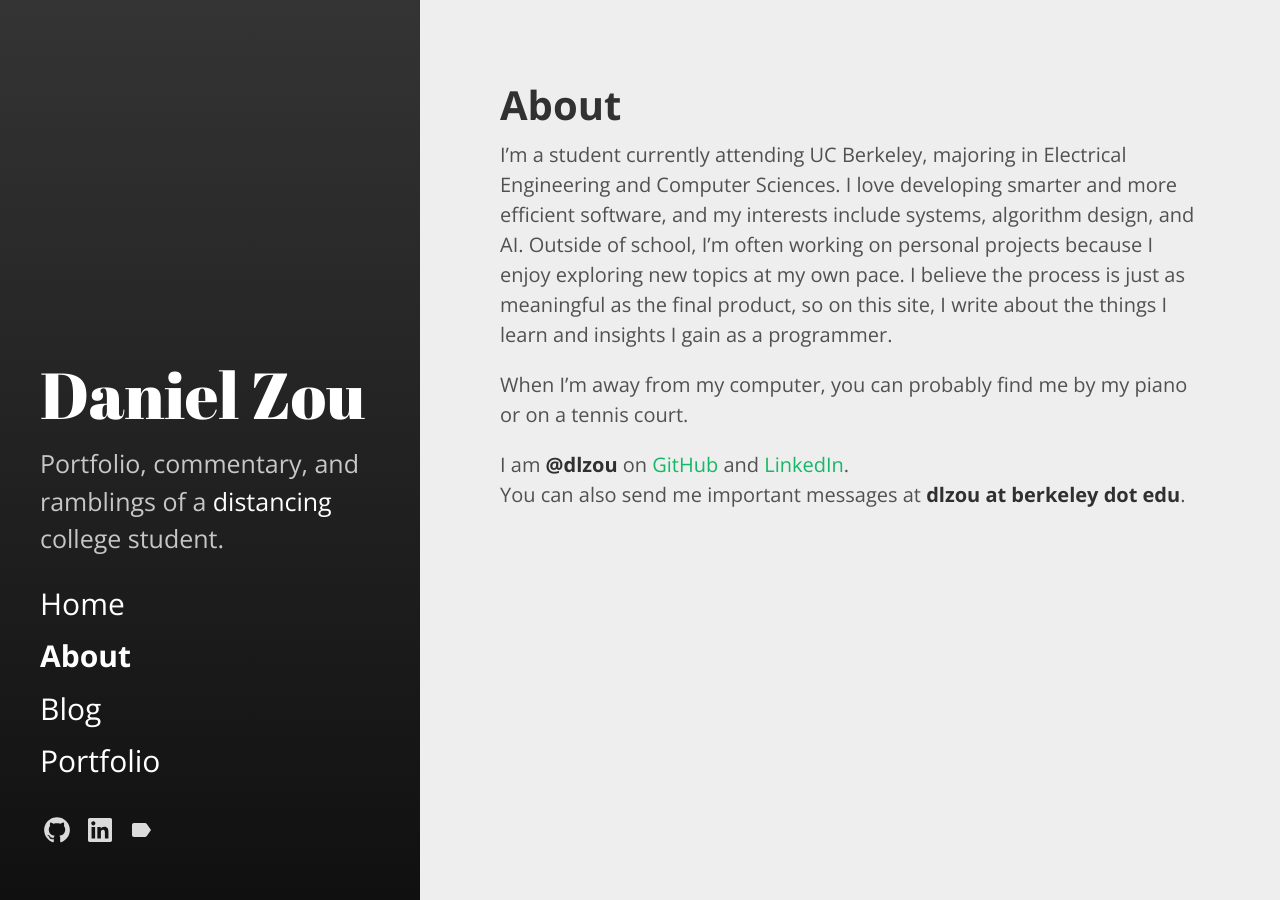
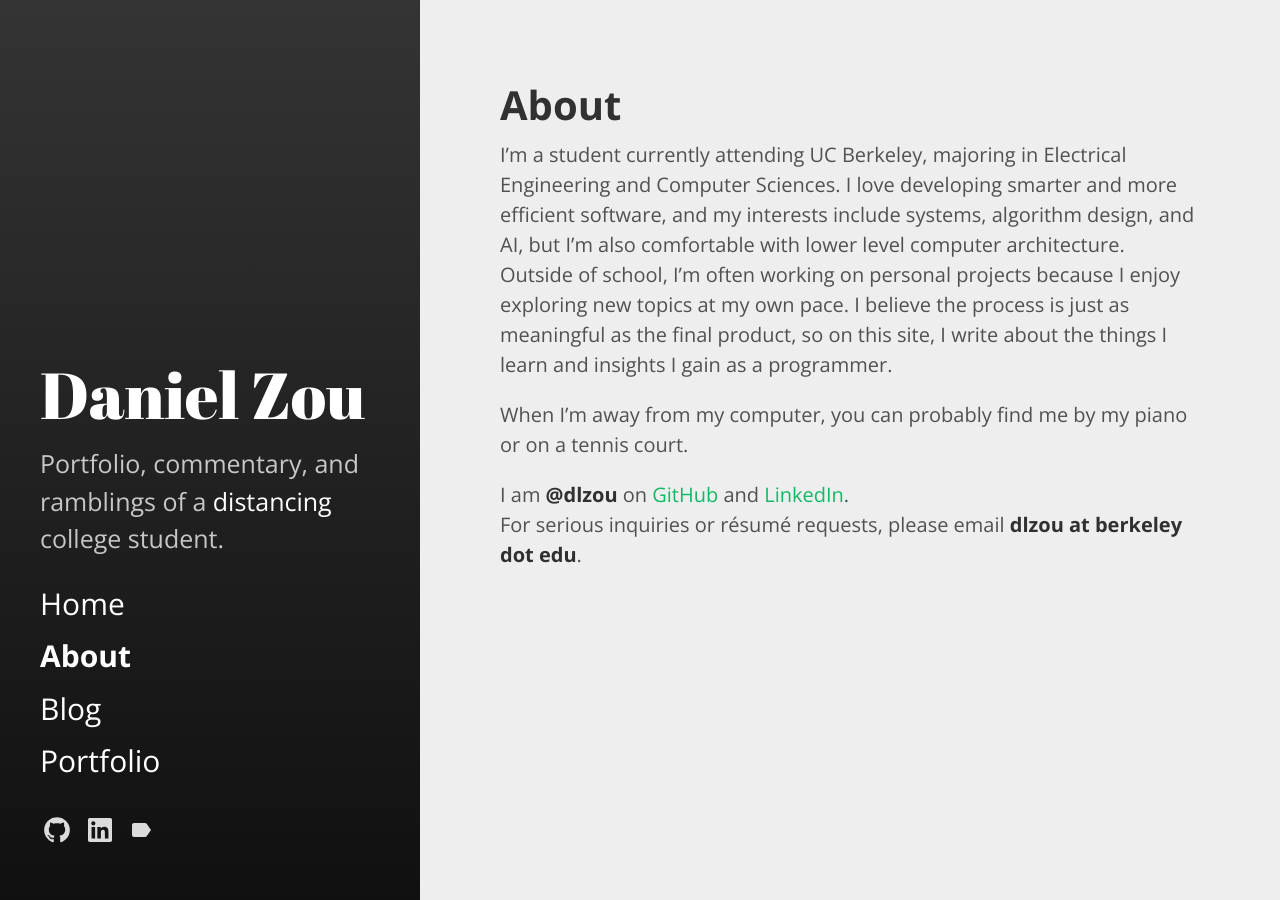
Before and after one commit to dlzou/dlzou.github.io, a Jekyll site: the page built from about.md, in a window 1280 px wide. Built offline with Jekyll 4.4.1, drawn with Linux system fonts in a browser that asks for light colours.

Commit message:
updated about page

```diff
--- a/about.md
+++ b/about.md
@@ -5,9 +5,9 @@ sidebar_link: true
 permalink: /about/
 ---
 
-I'm a student currently attending UC Berkeley, majoring in Electrical Engineering and Computer Sciences. I love developing smarter and more efficient software, and my interests include systems, algorithm design, and AI. Outside of school, I'm often working on personal projects because I enjoy exploring new topics at my own pace. I believe the process is just as meaningful as the final product, so on this site, I write about the things I learn and insights I gain as a programmer.
+I'm a student currently attending UC Berkeley, majoring in Electrical Engineering and Computer Sciences. I love developing smarter and more efficient software, and my interests include systems, algorithm design, and AI, but I'm also comfortable with lower level computer architecture. Outside of school, I'm often working on personal projects because I enjoy exploring new topics at my own pace. I believe the process is just as meaningful as the final product, so on this site, I write about the things I learn and insights I gain as a programmer.
 
 When I'm away from my computer, you can probably find me by my piano or on a tennis court.
 
 I am **@dlzou** on [GitHub](https://github.com/dlzou) and [LinkedIn](https://linkedin.com/in/dlzou).\
-You can also send me important messages at **dlzou at berkeley dot edu**.
+For serious inquiries or résumé requests, please email **dlzou at berkeley dot edu**.
```
Also changed, not shown: _posts/2020-08-30-dnlp-chatbot.md (+1 -1 lines).
